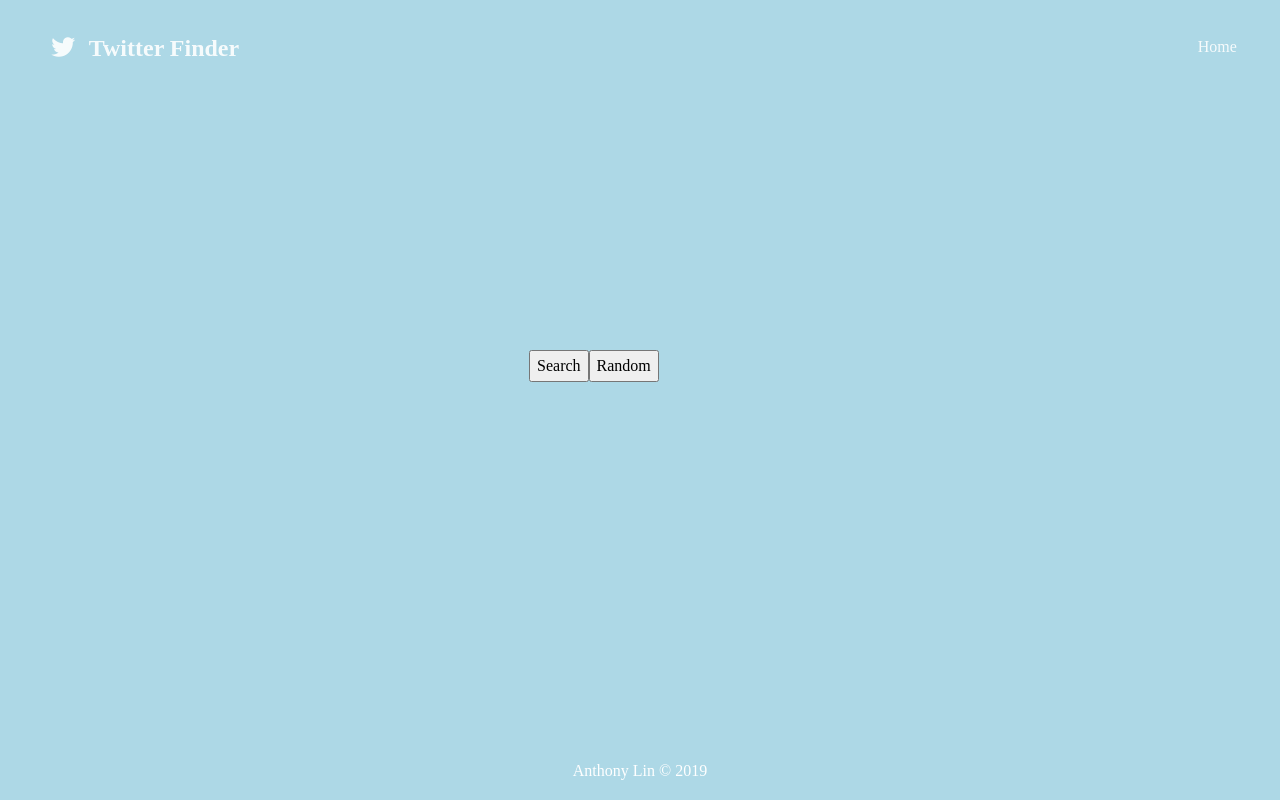
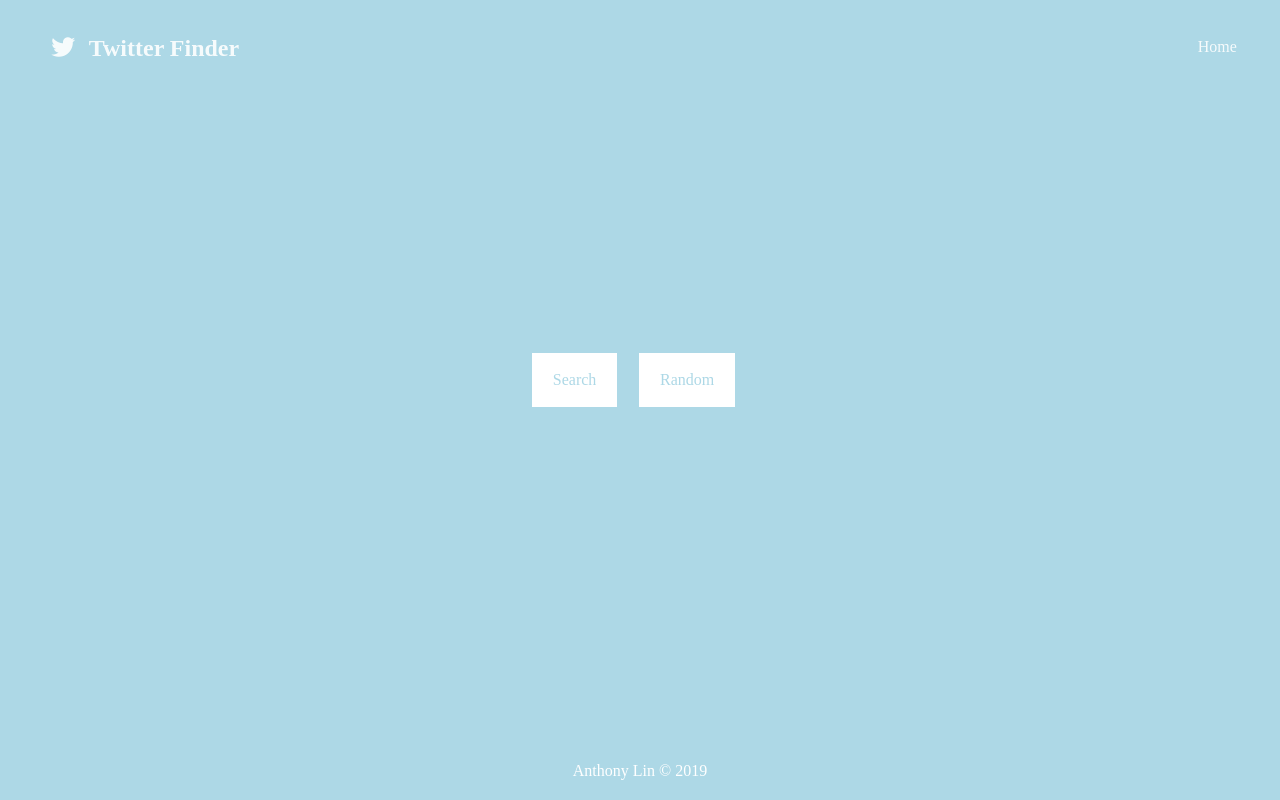
Before and after one commit to anhlin/twitter-finder, a React (Create React App) app in the folder client/: page / in a window 1280 px wide. Built offline with nearby package versions, Linux system fonts and the light colour scheme; a web font is replaced by a local one.

Commit message:
fixing buttons

```diff
--- a/client/src/App.css
+++ b/client/src/App.css
@@ -340,7 +340,8 @@ i {
     border-radius: 5px;
 }
 
-.button {
+.button,
+button {
     background: #fff;
     color: rgb(173, 216, 230);
     border: 3px solid rgb(173, 216, 230);
@@ -354,12 +355,15 @@ i {
     padding: 0.4rem 1.3rem;
     margin-right: 1rem;
 }
-.button:hover {
+.button,
+button:hover {
     background: #fff;
     color: rgb(173, 216, 230);
 }
-.button:before,
-.button:after {
+.button,
+button:before,
+.button,
+button:after {
     content: '';
     position: absolute;
     top: 0;
@@ -369,14 +373,17 @@ i {
     background: rgb(173, 216, 230);
     transition: 400ms ease all;
 }
-.button:after {
+.button,
+button:after {
     right: inherit;
     top: inherit;
     left: 0;
     bottom: 0;
 }
-.button:hover:before,
-.button:hover:after {
+.button,
+button:hover:before,
+.button,
+button:hover:after {
     width: 100%;
     transition: 800ms ease all;
 }
```
